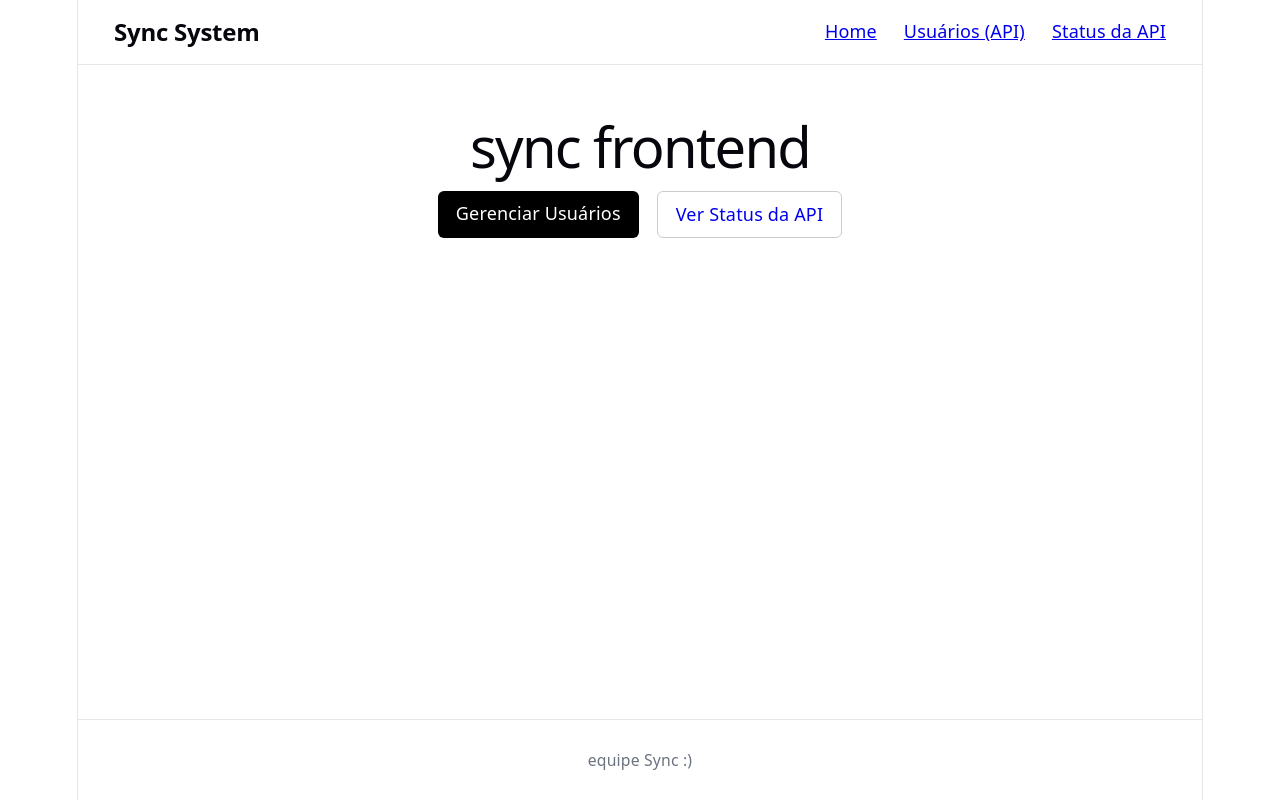
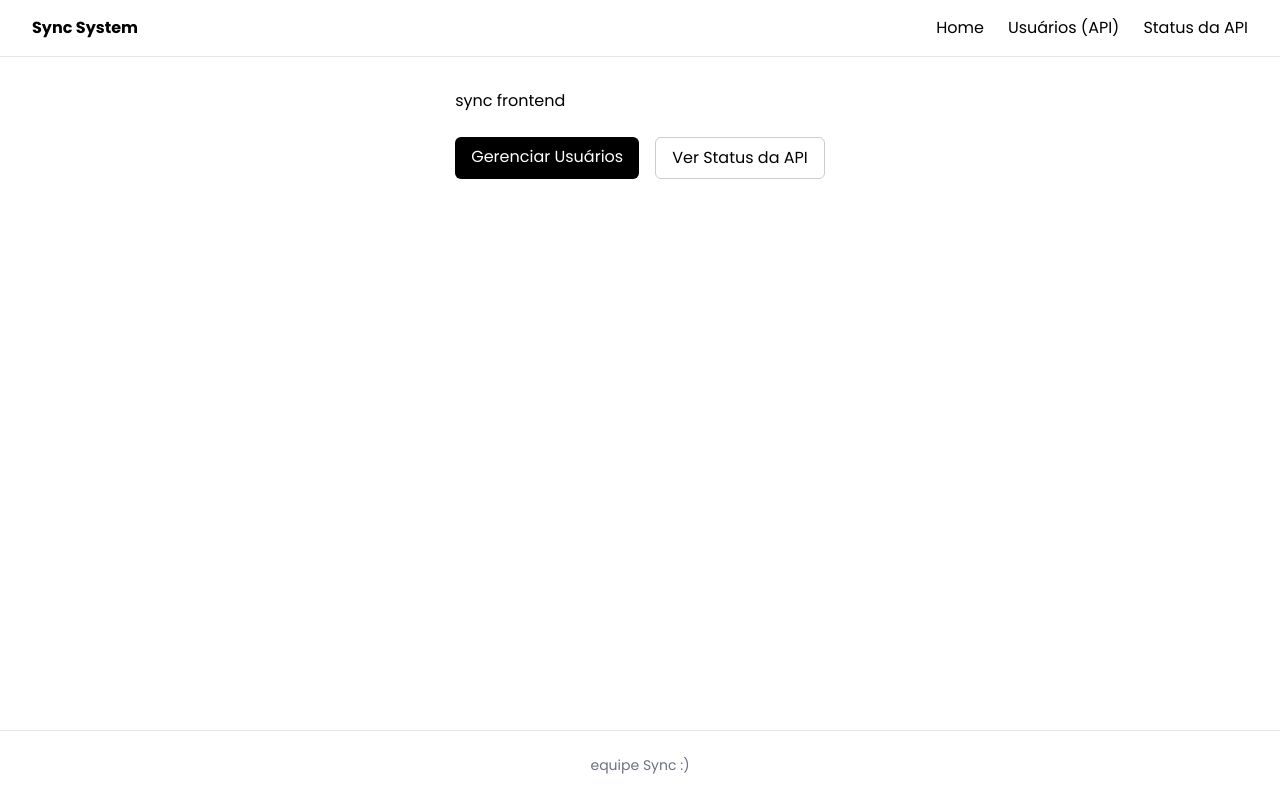
Before and after one commit to SamGarciaPereira/sync-frontend, a React (Vite) app: page / in a window 1280 px wide. Built offline with nearby package versions, Linux system fonts and the light colour scheme; no server answers.

Commit message:
feat: set up app visual theme and font

```diff
--- a/index.html
+++ b/index.html
@@ -1,10 +1,16 @@
 <!doctype html>
-<html lang="en">
+<html lang="pt-BR">
   <head>
     <meta charset="UTF-8" />
     <link rel="icon" type="image/svg+xml" href="/favicon.svg" />
     <meta name="viewport" content="width=device-width, initial-scale=1.0" />
-    <title>sync-frontend</title>
+    <link rel="preconnect" href="https://fonts.googleapis.com" />
+    <link rel="preconnect" href="https://fonts.gstatic.com" crossorigin />
+    <link
+      href="https://fonts.googleapis.com/css2?family=Poppins:wght@400;500;600;700&display=swap"
+      rel="stylesheet"
+    />
+    <title>sync.</title>
   </head>
   <body>
     <div id="root"></div>
--- a/src/index.css
+++ b/src/index.css
@@ -1,3 +1,52 @@
+@import "tailwindcss";
+
+/* ------------------------------------------------------------------ */
+/*  sync. design tokens (green theme) — exposed as Tailwind utilities  */
+/* ------------------------------------------------------------------ */
+@theme {
+  --color-cream: #f3f2eb;
+  --color-cream-deep: #eceadf;
+  --color-surface: #faf9f4;
+  --color-surface-border: #e6e4da;
+  --color-forest: #4f6f52;
+  --color-forest-strong: #44623f;
+  --color-forest-dark: #2b3a2e;
+  --color-forest-darker: #1f2a20;
+  --color-heading: #334a38;
+  --color-sage: #e3eadd;
+  --color-sage-deep: #d7e2cf;
+  --color-sage-icon: #5b7a5f;
+  --color-muted: #6b7065;
+  --color-faint: #9aa093;
+  --color-danger: #cd4a3e;
+
+  --font-sans: "Poppins", system-ui, "Segoe UI", Roboto, sans-serif;
+
+  --radius-card: 1.25rem;
+
+  --shadow-card: 0 1px 2px rgba(38, 52, 38, 0.04), 0 6px 20px -12px rgba(38, 52, 38, 0.18);
+  --shadow-float: 0 10px 30px -12px rgba(38, 52, 38, 0.45);
+}
+
+/* The new app owns a light, cream canvas. */
+.app-shell {
+  color-scheme: light;
+  background: var(--color-cream);
+  color: var(--color-muted);
+}
+
+/* Keep the left clock as the only visible affordance on time fields;
+   the native picker stays clickable but invisible on the right. */
+.app-shell input[type="time"]::-webkit-calendar-picker-indicator {
+  opacity: 0;
+  cursor: pointer;
+}
+
+/* ------------------------------------------------------------------ */
+/*  Legacy Vite template styles — kept ONLY for the demo pages        */
+/*  (Home / Users / Status), scoped under .demo-shell so they don't   */
+/*  leak into the new app.                                            */
+/* ------------------------------------------------------------------ */
 :root {
   --text: #6b6375;
   --text-h: #08060d;
@@ -5,107 +54,74 @@
   --border: #e5e4e7;
   --code-bg: #f4f3ec;
   --accent: #aa3bff;
-  --accent-bg: rgba(170, 59, 255, 0.1);
-  --accent-border: rgba(170, 59, 255, 0.5);
-  --social-bg: rgba(244, 243, 236, 0.5);
-  --shadow:
-    rgba(0, 0, 0, 0.1) 0 10px 15px -3px, rgba(0, 0, 0, 0.05) 0 4px 6px -2px;
-
-  --sans: system-ui, 'Segoe UI', Roboto, sans-serif;
-  --heading: system-ui, 'Segoe UI', Roboto, sans-serif;
+  --sans-legacy: system-ui, "Segoe UI", Roboto, sans-serif;
   --mono: ui-monospace, Consolas, monospace;
-
-  font: 18px/145% var(--sans);
-  letter-spacing: 0.18px;
-  color-scheme: light dark;
-  color: var(--text);
-  background: var(--bg);
-  font-synthesis: none;
-  text-rendering: optimizeLegibility;
-  -webkit-font-smoothing: antialiased;
-  -moz-osx-font-smoothing: grayscale;
-
-  @media (max-width: 1024px) {
-    font-size: 16px;
-  }
 }
 
-@media (prefers-color-scheme: dark) {
-  :root {
-    --text: #9ca3af;
-    --text-h: #f3f4f6;
-    --bg: #16171d;
-    --border: #2e303a;
-    --code-bg: #1f2028;
-    --accent: #c084fc;
-    --accent-bg: rgba(192, 132, 252, 0.15);
-    --accent-border: rgba(192, 132, 252, 0.5);
-    --social-bg: rgba(47, 48, 58, 0.5);
-    --shadow:
-      rgba(0, 0, 0, 0.4) 0 10px 15px -3px, rgba(0, 0, 0, 0.25) 0 4px 6px -2px;
-  }
-
-  #social .button-icon {
-    filter: invert(1) brightness(2);
-  }
+body {
+  margin: 0;
 }
 
+/* Full-width neutral root so the app layout can span the viewport. */
 #root {
+  min-height: 100svh;
+  display: flex;
+  flex-direction: column;
+}
+
+/* Reproduces the old centered/bordered template column for the demo. */
+.demo-shell {
   width: 1126px;
   max-width: 100%;
   margin: 0 auto;
   text-align: center;
   border-inline: 1px solid var(--border);
   min-height: 100svh;
+  box-sizing: border-box;
   display: flex;
   flex-direction: column;
-  box-sizing: border-box;
+  font-family: var(--sans-legacy);
+  font-size: 18px;
+  line-height: 145%;
+  color: var(--text);
 }
 
-body {
-  margin: 0;
-}
-
-h1,
-h2 {
-  font-family: var(--heading);
+.demo-shell h1,
+.demo-shell h2 {
+  font-family: var(--sans-legacy);
   font-weight: 500;
   color: var(--text-h);
 }
-
-h1 {
+.demo-shell h1 {
   font-size: 56px;
   letter-spacing: -1.68px;
   margin: 32px 0;
-  @media (max-width: 1024px) {
-    font-size: 36px;
-    margin: 20px 0;
-  }
 }
-h2 {
+.demo-shell h2 {
   font-size: 24px;
   line-height: 118%;
   letter-spacing: -0.24px;
   margin: 0 0 8px;
-  @media (max-width: 1024px) {
+}
+.demo-shell code {
+  font-family: var(--mono);
+  font-size: 15px;
+  line-height: 135%;
+  padding: 4px 8px;
+  border-radius: 4px;
+  background: var(--code-bg);
+  color: var(--text-h);
+}
+
+@media (max-width: 1024px) {
+  .demo-shell {
+    font-size: 16px;
+  }
+  .demo-shell h1 {
+    font-size: 36px;
+    margin: 20px 0;
+  }
+  .demo-shell h2 {
     font-size: 20px;
   }
 }
-p {
-  margin: 0;
-}
-
-code,
-.counter {
-  font-family: var(--mono);
-  display: inline-flex;
-  border-radius: 4px;
-  color: var(--text-h);
-}
-
-code {
-  font-size: 15px;
-  line-height: 135%;
-  padding: 4px 8px;
-  background: var(--code-bg);
-}
```
